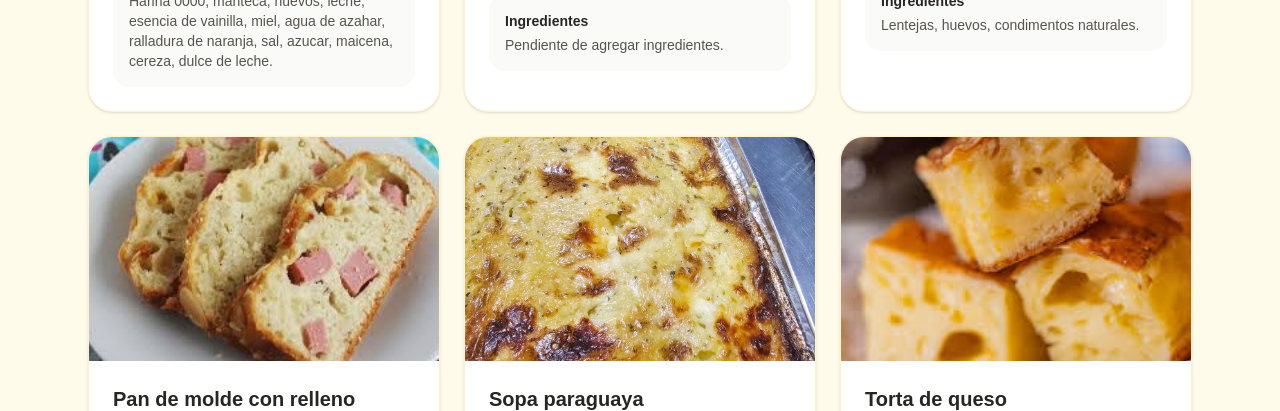
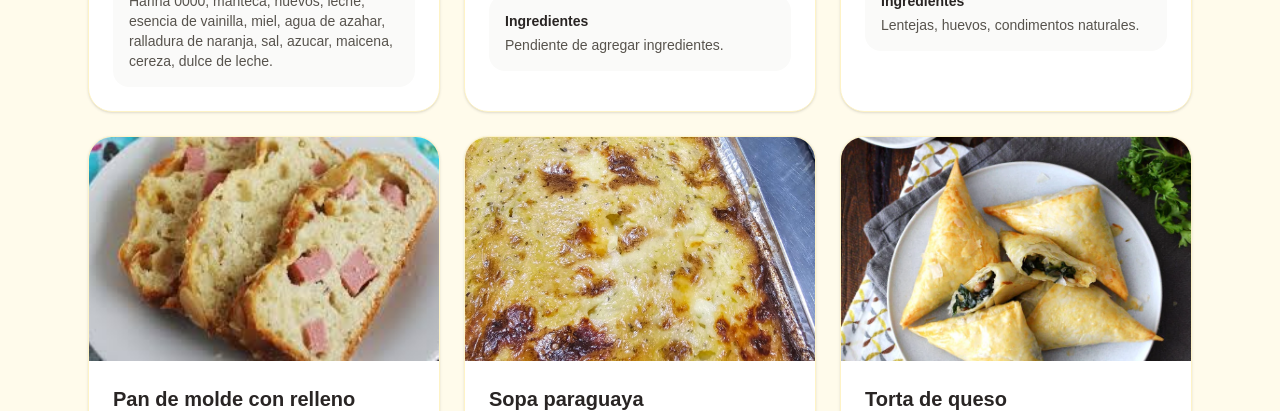
Before and after one commit to Zarzaandres/panaderia-carlita, a Next.js app: page / in a window 1280 px wide. Shown: the part 1700-2111 px from the top of the page. Built offline with nearby package versions, Linux system fonts and the light colour scheme.

Commit message:
actulizar imagen

```diff
--- a/app/page.tsx
+++ b/app/page.tsx
@@ -105,7 +105,7 @@ export default function PanaderiaCarlitaWeb() {
   ],
   descripcion: 'Torta suave y cremosa, ideal para los amantes del queso. Molde mediano',
   frase: 'Un postre irresistible.',
-  imagen: '/productos/torta-queso.jpg',
+  imagen: '/productos/masa-filo-pollo.jpeg' ,
   ingredientes: 'Harina leudante, polvo de hornear, leche, manteca, sal, huevos y queso.',
 },
 {
```
